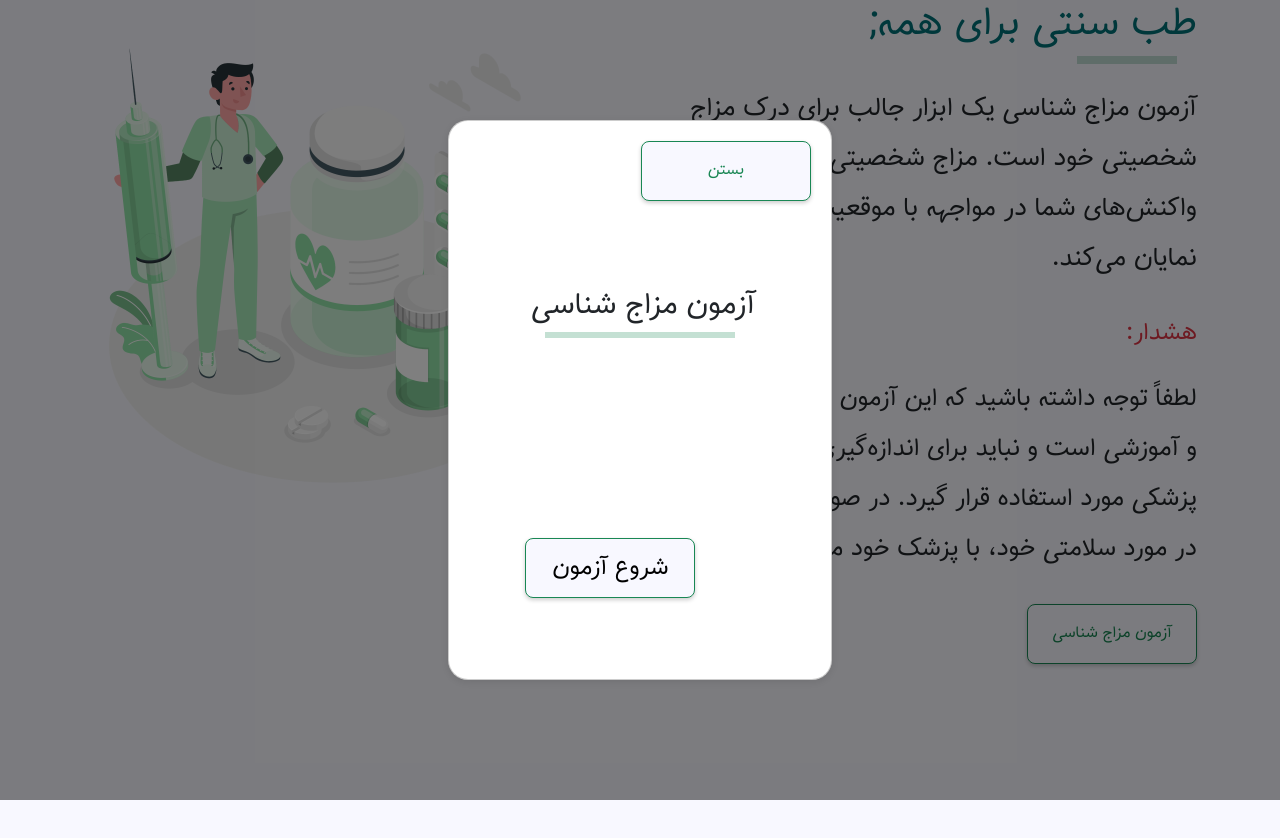
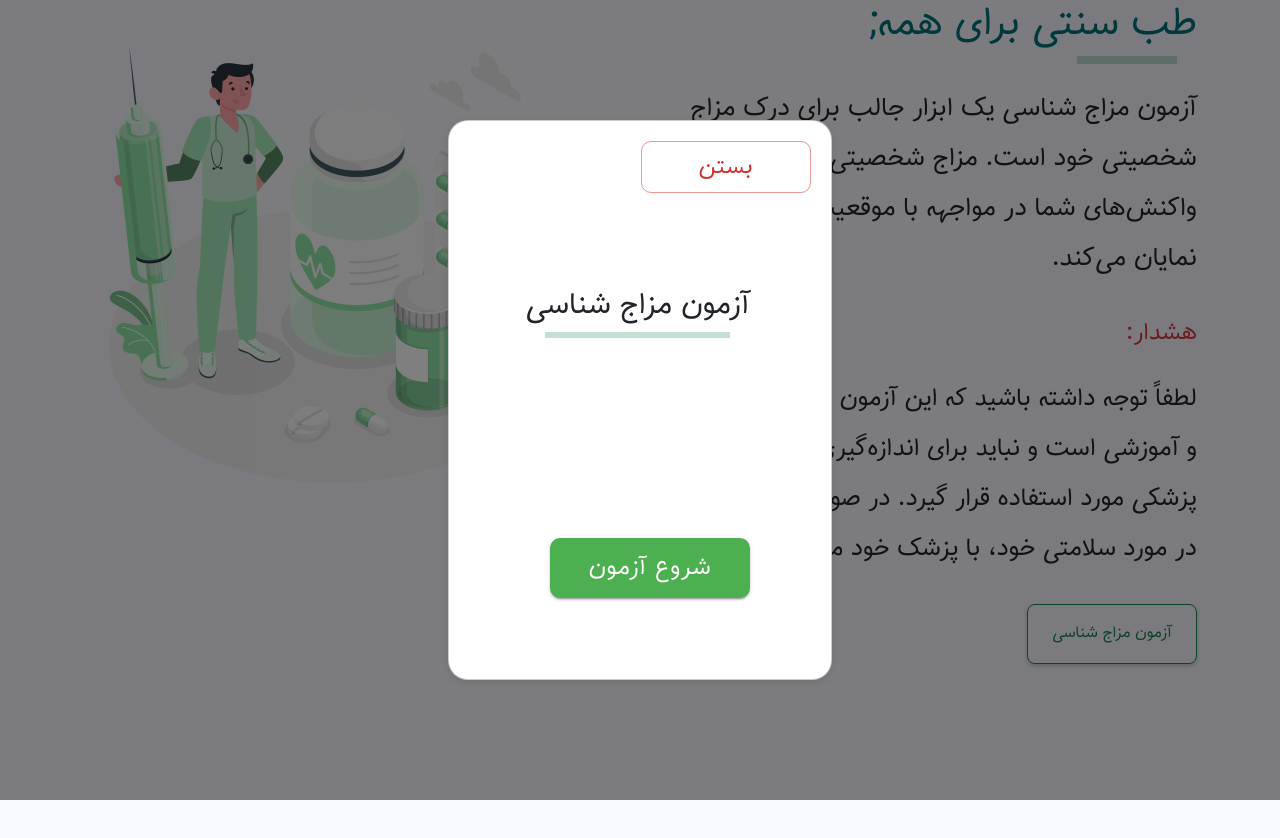
Before and after one commit to reza1899/Herbal_Medicines, a React (Create React App) app: page /TS in a window 1280 px wide. Both pictures are taken after a click on the button "آزمون مزاج شناسی". Shown: the top 838 px of the page. Built offline with nearby package versions, Linux system fonts and the light colour scheme.

Commit message:
create buttons from mui

```diff
--- a/src/components/TemperamentSurvey/TemperamentModal.jsx
+++ b/src/components/TemperamentSurvey/TemperamentModal.jsx
@@ -1,5 +1,6 @@
 import React from 'react';
 import './TemperamentSurvey.css';
+import Button from '@mui/material/Button';
 
 const TemperamentModal = ({isOpen, closeModal, setIsReady}) => {
     const handleEvent = () => {
@@ -16,14 +17,54 @@ const TemperamentModal = ({isOpen, closeModal, setIsReady}) => {
                         </h1>
                         <hr className=" border border-success border-3"/>
                     </div>
-                    <button className="start-button border border-success" onClick={handleEvent}>
-                        <p className=" fs-4 m-0">
+                    {/*<button className="start-button border border-success" onClick={handleEvent}>*/}
+                    {/*    <p className=" fs-4 m-0">*/}
+                    {/*        شروع آزمون*/}
+                    {/*    </p>*/}
+                    {/*    <i className="start-icon fas fa-arrow-left fs-4"></i>*/}
+                    {/*</button>*/}
+                    <Button
+                        onClick={handleEvent}
+                        variant="contained"
+                        sx={{
+                            fontFamily: "Tanha",
+                            backgroundColor: "#4caf50",
+                            fontSize: '23px',
+                            borderRadius: '10px',
+                            width: "200px",
+                            height : "60px",
+                            transition : "0.5s",
+                            '&:hover': {
+                                backgroundColor: '#4caf50',
+                                color: "ghostwhite",
+                                width: "200px",
+                                transition  : "0.5s",
+                            },
+                            '&:hover .start-icon': {
+                                display: 'block'
+                            },
+                        }}
+                    >
+                        <p className="m1 fs-4 m-0">
                             شروع آزمون
                         </p>
                         <i className="start-icon fas fa-arrow-left fs-4"></i>
-                    </button>
+                    </Button>
                 </div>
-                <button className="basic-start-button border border-success m-0" onClick={closeModal}>بستن</button>
+                {/*<button className="basic-start-button border border-success m-0" onClick={closeModal}>بستن</button>*/}
+                <Button
+                    onClick={closeModal}
+                    variant="outlined"
+                    color="error"
+                    sx={{
+                        fontFamily: "Tanha",
+                        fontSize: '23px',
+                        borderRadius: '10px',
+                        width: "170px"
+                    }}
+                >
+                    بستن
+                </Button>
             </div>
         </div>
     );
```
